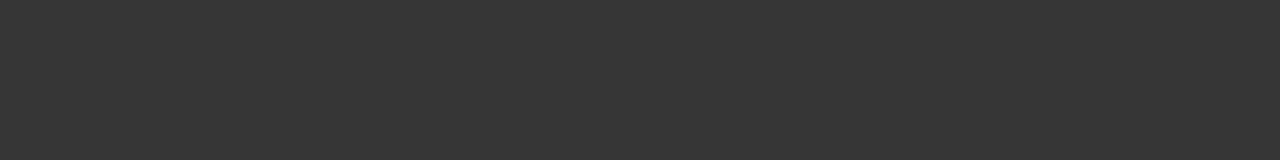
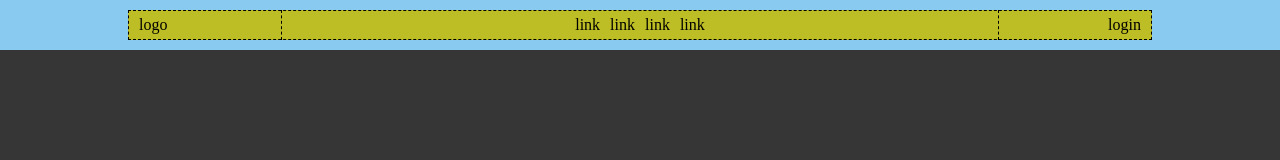
Before and after one commit to Fedekh/htmlcss-struttura-discord, a plain HTML site: page index.html in a window 1280 px wide. Drawn offline with Linux system fonts and the light colour scheme.

Commit message:
add: complete section header

```diff
--- a/css/style.css
+++ b/css/style.css
@@ -18,6 +18,57 @@ body{
     margin: 0 auto;
 }
 
+.flex-header {
+    display: flex;
+    flex-direction: row;
+    justify-content: space-between;
+    align-items: center;
+}
+
+/* HEADER-TOP */
 .header-top{
-    background-color: blue;
+    height: 50px;
+    background-color: rgb(136, 202, 240);
+
 }
+
+/* LIST OF LINKS */
+ul.nav {
+    list-style-type: none ;
+    width: 50%;
+}
+
+
+/* CONTAINER-TOP */
+.header-top .container {
+    background-color: rgb(189, 189, 37);
+    border: 1px black dashed;
+    height: 30px;
+
+}
+
+/* MENU LINK */
+.flex-nav{
+display: flex;
+    gap: 10px;
+    justify-content: center;
+    align-items: center;
+
+}
+
+/* LOGO HEADER */
+.logo {
+    width: 15%;
+    line-height: 30px;
+    padding-left: 10px;
+    border-right: 1px dashed black;
+}
+
+/* LOGIN OPTION HEADER  */
+.action {
+    width: 15%;
+    line-height: 30px;
+    padding-right: 10px;
+    border-left: 1px dashed black;
+    text-align: right;
+}
--- a/index.html
+++ b/index.html
@@ -14,11 +14,32 @@
     <header>
 
         <!-- header-top -->
-        <section class="header-top">
-            <div class="container">
+        <section class="header-top flex-header">
 
+            <!-- container-header-top -->
+            <div class="container flex-header" >
+
+                <!-- logo-header -->
+                <section class="logo">
+                    logo
+                </section>
+                <!-- /logo header  -->
+
+                <!-- menu-navigation-links -->
+                <ul class="nav flex-nav">
+                    <li>link</li>
+                    <li>link</li>
+                    <li>link</li>
+                    <li>link</li>
+                </ul>
+                <!-- /menu-navigation-links -->
+
+                <!-- action-login -->
+                <div class="action">login</div>
 
             </div>
+            <!-- /container-header-top -->
+
         </section>
         <!-- /header-top -->
 
@@ -33,6 +54,7 @@
     <!-- /header -->
 
     <!-- main -->
+
     <!-- /main -->
 
     <!-- footer -->
```
